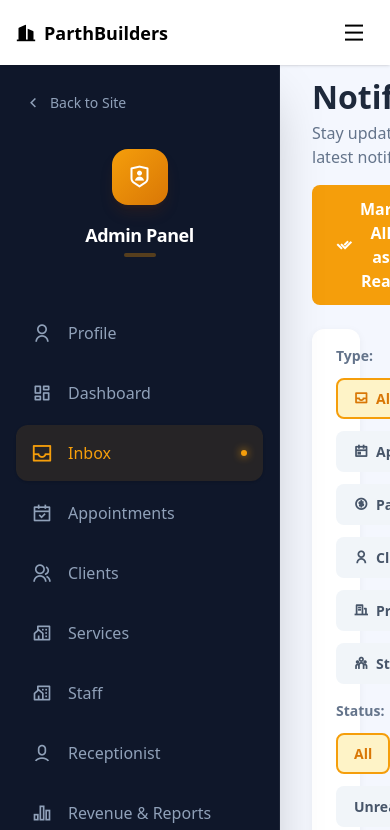
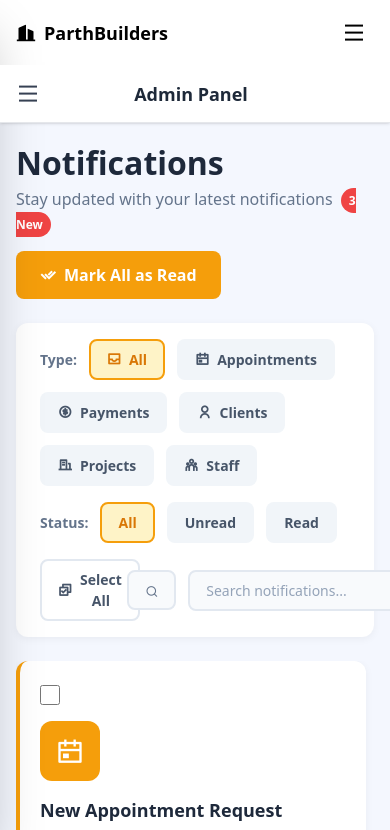
Before and after one commit to udaykene/react-dashboard, a React (Vite) app: page /admin/inbox in a window 390 px wide. Shown: the top 830 px of the page. Built offline with nearby package versions, Linux system fonts and the light colour scheme.

Commit message:
Add responsive Admin layout with mobile header and sidebar functionality

```diff
--- a/src/components/AdminLayout.jsx
+++ b/src/components/AdminLayout.jsx
@@ -1,26 +1,40 @@
-import React from "react";
+import React, { useState, useEffect } from "react";
 import AdminSidebar from "./AdminSidebar.jsx";
-// import Navbar from "./Navbar.jsx";
-// import Footer from "./Footer.jsx";
+import AdminMobileHeader from "./AdminMobileHeader.jsx";
 
 const AdminLayout = ({ children }) => {
+  const [sidebarOpen, setSidebarOpen] = useState(false);
+
+  // Close sidebar when screen becomes desktop size
+  useEffect(() => {
+    const handleResize = () => {
+      if (window.innerWidth >= 1024) {
+        setSidebarOpen(false);
+      }
+    };
+
+    window.addEventListener("resize", handleResize);
+    return () => window.removeEventListener("resize", handleResize);
+  }, []);
+
   return (
-    /* .admin-container */
-    <div className="flex min-h-screen w-full">
+    <div className="flex min-h-screen w-full bg-[#f4f7fe]">
+      {/* AdminSidebar */}
+      <AdminSidebar isOpen={sidebarOpen} onClose={() => setSidebarOpen(false)} />
 
-      {/* AdminSidebar contains its own width (260px).
-        We ensure it doesn't shrink in this flex container.
-      */}
-      <div className="flex-shrink-0">
-        <AdminSidebar />
+      {/* Main Content Area */}
+      <div className="flex-1 flex flex-col min-h-screen w-full lg:w-auto overflow-x-hidden">
+        {/* Mobile Header - Only visible on mobile */}
+        <AdminMobileHeader
+          onMenuClick={() => setSidebarOpen(true)}
+          isOpen={sidebarOpen}
+        />
+
+        {/* Page Content */}
+        <main className="flex-1 overflow-y-auto bg-[#f4f7fe] py-4 sm:py-6 lg:py-8 px-4 sm:px-6 lg:px-8">
+          {children}
+        </main>
       </div>
-
-      {/* .admin-content */}
-      <main className="flex-1 overflow-y-auto bg-[#f4f7fe] py-2 px-8">
-        {children}
-        {/* This is where your dashboard/profile pages load */}
-      </main>
-
     </div>
   );
 };
--- /dev/null
+++ b/src/components/AdminMobileHeader.jsx
@@ -0,0 +1,19 @@
+import React from "react";
+
+const AdminMobileHeader = ({ onMenuClick, isOpen }) => {
+  return (
+    <div className={`sticky top-0 bg-white border-b border-gray-200 px-4 py-3 flex items-center justify-between shadow-sm lg:hidden ${isOpen ? 'z-[50]' : 'z-[80]'}`}>
+      <button
+        onClick={onMenuClick}
+        className="text-2xl text-gray-700 hover:text-amber-600 transition-colors"
+        aria-label="Open menu"
+      >
+        <i className="ri-menu-line"></i>
+      </button>
+      <h1 className="text-lg font-bold text-gray-800">Admin Panel</h1>
+      <div className="w-8"></div> {/* Spacer for centering */}
+    </div>
+  );
+};
+
+export default AdminMobileHeader;
--- a/src/components/AdminSidebar.jsx
+++ b/src/components/AdminSidebar.jsx
@@ -1,7 +1,7 @@
 import React from "react";
 import { Link, useLocation } from "react-router-dom";
 
-const AdminSidebar = () => {
+const AdminSidebar = ({ isOpen, onClose }) => {
   const location = useLocation();
 
   const menuItems = [
@@ -18,46 +18,85 @@ const AdminSidebar = () => {
     { name: "Settings", path: "/admin/settings", icon: "ri-settings-2-line" },
   ];
 
+  const handleLinkClick = () => {
+    // Close sidebar on mobile when a link is clicked
+    if (window.innerWidth < 1024) {
+      onClose();
+    }
+  };
+
   return (
-    <div className="sticky top-0 flex h-full w-[280px] flex-col bg-[#0f172a] text-white shadow-2xl border-r border-white/5">
+    <>
+      {/* Mobile Overlay - Only shows when sidebar is open on mobile */}
+      {isOpen && (
+        <div
+          className="fixed inset-0 bg-black/50 z-[60] lg:hidden"
+          onClick={onClose}
+        ></div>
+      )}
 
-      {/* 1. New Back Button Positioning (Top) */}
-      <div className="px-6 pt-6">
+      {/* Sidebar */}
+      <div
+        className={`
+          fixed lg:sticky top-0 left-0 h-screen w-[280px]
+          flex flex-col bg-[#0f172a] text-white shadow-2xl border-r border-white/5
+          z-[70] lg:z-10 transition-transform duration-300 ease-in-out
+          ${isOpen ? "translate-x-0" : "-translate-x-full lg:translate-x-0"}
+        `}
+      >
+        {/* Header with Back to Site and Close Button */}
+        <div className="flex items-center justify-between px-6 pt-6 lg:block">
           <Link
             to="/"
             className="group flex items-center gap-2 text-sm font-medium text-slate-400 transition-colors hover:text-[#f59e0b]"
+            onClick={handleLinkClick}
           >
             <i className="ri-arrow-left-s-line text-lg transition-transform group-hover:-translate-x-1"></i>
             <span>Back to Site</span>
           </Link>
+
+          {/* X button only on mobile */}
+          <button
+            onClick={onClose}
+            className="lg:hidden text-white hover:text-amber-500 transition-colors ml-4"
+            aria-label="Close menu"
+          >
+            <i className="ri-close-line text-2xl"></i>
+          </button>
         </div>
 
         {/* Sidebar Header / Brand */}
-      <div className="flex flex-col items-center py-8">
-        <div className="mb-4 flex h-14 w-14 items-center justify-center rounded-2xl bg-gradient-to-br from-[#f59e0b] to-[#d97706] shadow-lg shadow-amber-900/20">
-          <i className="ri-shield-user-line text-2xl text-white"></i>
+        <div className="flex flex-col items-center py-6 sm:py-8">
+          <div className="mb-3 sm:mb-4 flex h-12 w-12 sm:h-14 sm:w-14 items-center justify-center rounded-2xl bg-gradient-to-br from-[#f59e0b] to-[#d97706] shadow-lg shadow-amber-900/20">
+            <i className="ri-shield-user-line text-xl sm:text-2xl text-white"></i>
           </div>
-        <h2 className="text-lg font-bold tracking-tight">Admin Panel</h2>
+          <h2 className="text-base sm:text-lg font-bold tracking-tight">Admin Panel</h2>
           <div className="mt-1 h-1 w-8 rounded-full bg-amber-500/30"></div>
         </div>
 
         {/* Navigation */}
-      <nav className="flex-1 px-4 py-4 overflow-y-auto space-y-1 custom-scrollbar">
+        <nav className="flex-1 px-3 sm:px-4 py-4 overflow-y-auto space-y-1 custom-scrollbar">
           {menuItems.map((item) => {
             const isActive = location.pathname === item.path;
             return (
               <Link
                 key={item.path}
                 to={item.path}
-              className={`group flex items-center gap-4 px-4 py-3.5 rounded-xl transition-all duration-200 ${isActive
+                onClick={handleLinkClick}
+                className={`group flex items-center gap-3 sm:gap-4 px-3 sm:px-4 py-3 sm:py-3.5 rounded-xl transition-all duration-200 ${
+                  isActive
                     ? "bg-amber-500/10 text-[#f59e0b] shadow-sm"
                     : "text-slate-400 hover:bg-white/5 hover:text-white"
                 }`}
               >
-              <div className={`flex items-center justify-center transition-transform duration-200 ${isActive ? 'scale-110' : 'group-hover:scale-110'}`}>
-                <i className={`${item.icon} text-xl`}></i>
+                <div
+                  className={`flex items-center justify-center transition-transform duration-200 ${
+                    isActive ? "scale-110" : "group-hover:scale-110"
+                  }`}
+                >
+                  <i className={`${item.icon} text-lg sm:text-xl`}></i>
                 </div>
-              <span className="font-medium">{item.name}</span>
+                <span className="font-medium text-sm sm:text-base">{item.name}</span>
 
                 {isActive && (
                   <div className="ml-auto h-1.5 w-1.5 rounded-full bg-[#f59e0b] shadow-[0_0_8px_#f59e0b]"></div>
@@ -66,20 +105,8 @@ const AdminSidebar = () => {
             );
           })}
         </nav>
-
-      {/* Footer / User Profile Summary (Optional replacement for old button) */}
-      {/* <div className="border-t border-white/5 p-6">
-        <div className="flex items-center gap-3 px-2">
-          <div className="h-8 w-8 rounded-full bg-slate-700 flex items-center justify-center text-xs font-bold">
-            AD
       </div>
-          <div className="flex flex-col">
-            <span className="text-sm font-medium text-white">Administrator</span>
-            <span className="text-[10px] text-slate-500 uppercase tracking-wider font-bold">Logged In</span>
-          </div>
-        </div>
-      </div> */}
-    </div>
+    </>
   );
 };
 
--- a/src/index.css
+++ b/src/index.css
@@ -2,6 +2,7 @@
 @tailwind base;
 @tailwind components;
 @tailwind utilities;
+
 .container{
     display :flex;
     width:100%;
@@ -24,3 +25,29 @@
   scrollbar-width: none; /* Firefox */
   -ms-overflow-style: none; /* IE/Edge */
 }
+
+/* Custom Scrollbar for Admin Sidebar */
+.custom-scrollbar::-webkit-scrollbar {
+  width: 6px;
+}
+
+.custom-scrollbar::-webkit-scrollbar-track {
+  background: rgba(255, 255, 255, 0.05);
+  border-radius: 10px;
+}
+
+.custom-scrollbar::-webkit-scrollbar-thumb {
+  background: rgba(245, 158, 11, 0.3); /* Amber color with transparency */
+  border-radius: 10px;
+  transition: background 0.3s ease;
+}
+
+.custom-scrollbar::-webkit-scrollbar-thumb:hover {
+  background: rgba(245, 158, 11, 0.6); /* Brighter on hover */
+}
+
+/* Firefox */
+.custom-scrollbar {
+  scrollbar-width: thin;
+  scrollbar-color: #64748b  rgba(255, 255, 255, 0.05);
+}
```
Lines whose indentation alone changed are shown as unchanged.
